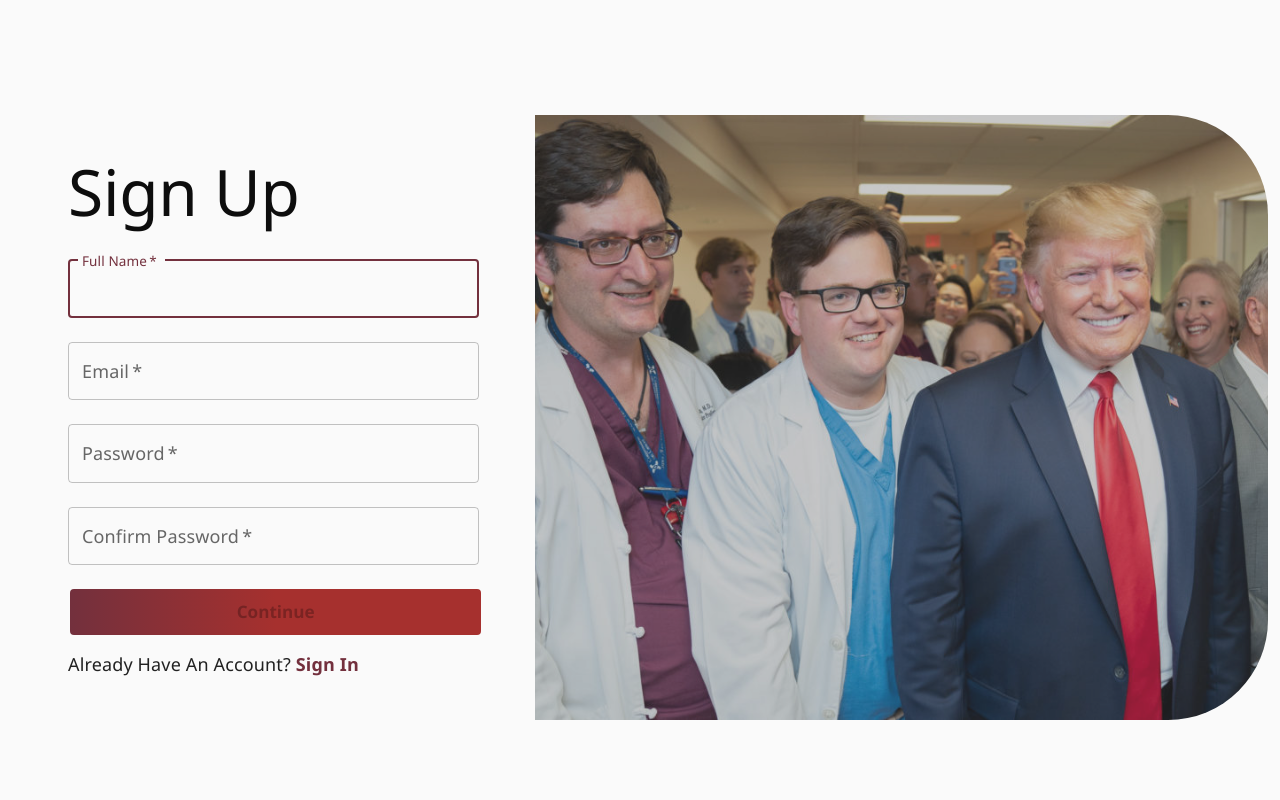
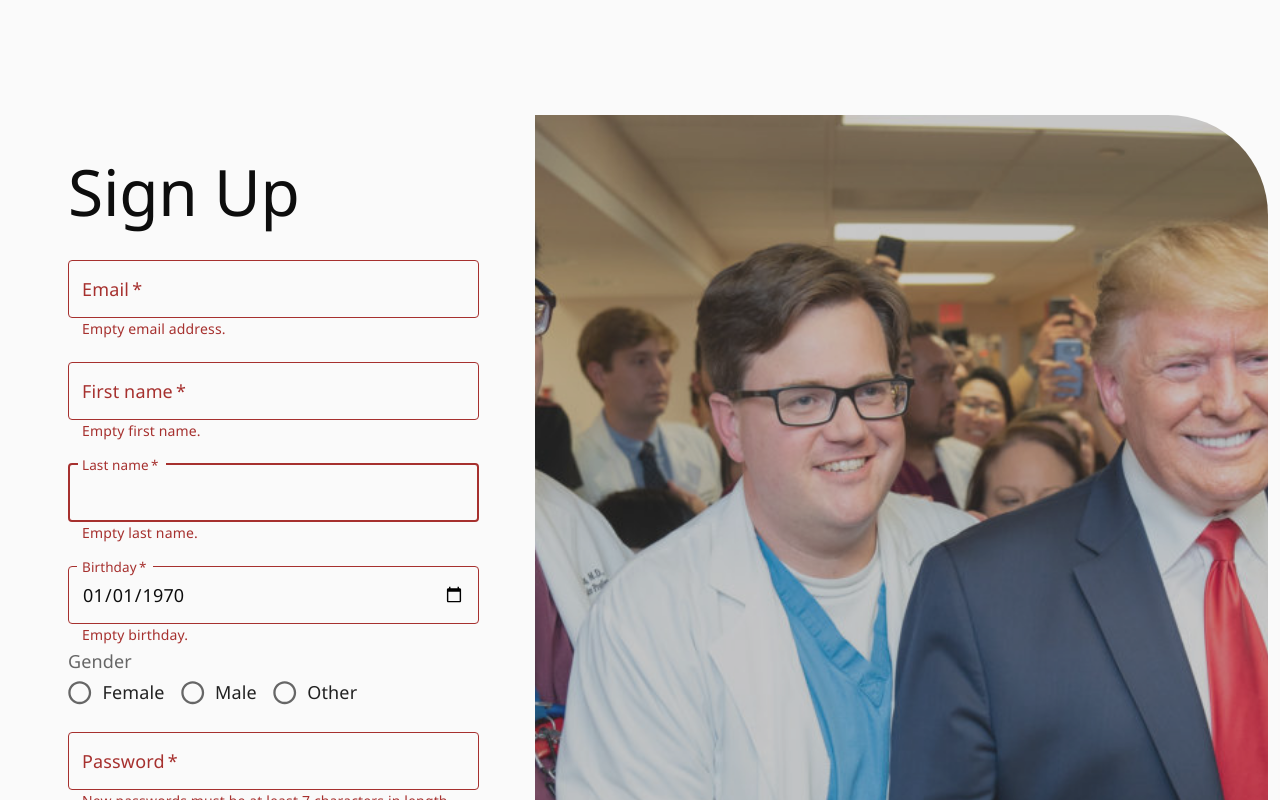
Before and after one commit to Healer94128/react-medicalApp, a React (Create React App) app: page /register in a window 1280 px wide. Shown: the top 800 px of the page. Built offline with nearby package versions, Linux system fonts and the light colour scheme; no server answers.

Commit message:
register extra data for users - Firstname, lastname, birthday and gender. - Having trouble with gender radio buttons that need to be fixed.

```diff
--- a/src/Services/firebase.js
+++ b/src/Services/firebase.js
@@ -15,7 +15,7 @@ firebase.initializeApp(config);
 
 export default firebase;
 
-export const database = firebase.database();
+export const database = firebase.database;
 export const auth = firebase.auth;
 export const storage = firebase.storage();
 export const messaging = firebase.messaging();
--- a/src/Views/RegisterPage.js
+++ b/src/Views/RegisterPage.js
@@ -8,6 +8,11 @@ import {
   Typography,
   Collapse,
   IconButton,
+  Radio,
+  RadioGroup,
+  FormControlLabel,
+  FormControl,
+  FormLabel
 } from "@material-ui/core";
 import CloseIcon from "@material-ui/icons/Close";
 import { Alert } from "@material-ui/lab";
@@ -41,26 +46,43 @@ export default function RegisterPage() {
 
   const [registerError, setRegisterError] = React.useState(null);
 
-  const nameRef = React.useRef("");
+  const firstNameRef = React.useRef("");
+  const lastNameRef = React.useRef("");
+  const birthdayRef = React.useRef("");
+  const genderRef = React.useRef("");
   const emailRef = React.useRef("");
   const passwordRef = React.useRef("");
   const confirmPasswordRef = React.useRef("");
 
-  const handleSignUpClick = (event) => {
+  const handleLoginClick = (event) => {
     event.preventDefault();
-
     history.push("/login");
   };
 
   const validateFields = () => {
-    const name = nameRef.current.value;
+    const firstName = firstNameRef.current.value;
+    const lastName = lastNameRef.current.value;
+    const birthday = birthdayRef.current.value;
+    const gender = genderRef.current.value;
     const email = emailRef.current.value;
     const password = passwordRef.current.value;
     const confirmPassword = confirmPasswordRef.current.value;
     const newErrors = {};
 
-    if (!name || !name.length) {
-      newErrors.name = "Empty name.";
+    if (!firstName || !firstName.length) {
+      newErrors.firstName = "Empty first name.";
+    }
+
+    if (!lastName || !lastName.length) {
+      newErrors.lastName = "Empty last name.";
+    }
+
+    if (!birthday || !birthday.length) {
+      newErrors.birthday = "Empty birthday.";
+    }
+
+    if (!gender || !birthday.gender) {
+      newErrors.gender = "Empty gender.";
     }
 
     if (!validateEmail(email)) {
@@ -83,44 +105,64 @@ export default function RegisterPage() {
     ) {
       newErrors.confirmPassword = "Passwords do not match.";
     }
-
     setErrors(newErrors);
   };
 
   const getValues = () => {
-    const name = nameRef.current.value;
+    const firstName = firstNameRef.current.value;
+    const lastName = lastNameRef.current.value;
+    const birthday = birthdayRef.current.value;
+    const gender = genderRef.current.value;
     const email = emailRef.current.value;
     const password = passwordRef.current.value;
     const confirmPassword = confirmPasswordRef.current.value;
 
-    return { name, email, password, confirmPassword };
+    return { firstName, lastName, email, password, confirmPassword, birthday, gender };
   };
 
   const isValid = () => {
-    const { name, email, password, confirmPassword } = getValues();
+    const { firstName, lastName, email, password, confirmPassword, birthday, gender } = getValues();
     return Boolean(
-      !errors.name &&
-        !errors.email &&
-        !errors.password &&
-        !errors.confirmPassword &&
-        name &&
-        email &&
-        password &&
-        confirmPassword
+      !errors.firstName &&
+      !errors.lastName &&
+      !errors.email &&
+      !errors.password &&
+      !errors.confirmPassword &&
+      !errors.birthday &&
+      !errors.gender &&
+      firstName &&
+      lastName &&
+      email &&
+      password &&
+      confirmPassword &&
+      birthday &&
+      gender
     );
   };
 
   const handleSubmit = async (event) => {
     event.preventDefault();
-    const { email, password, name } = getValues();
+    const { email, password, firstName, lastName, birthday, gender } = getValues();
 
     try {
       await auth().createUserWithEmailAndPassword(email, password);
-      // add users name to database
+      // add users displayname
       await auth().currentUser.updateProfile({
-        displayName: name
+        displayName: firstName
       });
-      history.replace("/dashboard");
+
+      // store other user data in database
+      const userId = auth().currentUser.uid;
+      console.log(userId)
+      await database().ref('users/' + userId).set({
+        firstName: firstName,
+        lastName: lastName,
+        email: email,
+        birthday: birthday,
+        gender: ""
+      });
+
+      history.push("/dashboard");
     } catch (error) {
       setRegisterError(error.message);
     }
@@ -150,22 +192,6 @@ export default function RegisterPage() {
           </Alert>
         </Collapse>
         <TextField
-          inputRef={nameRef}
-          error={Boolean(errors.name)}
-          helperText={errors.name}
-          variant="outlined"
-          margin="normal"
-          required
-          fullWidth
-          id="name"
-          label="Full Name"
-          name="name"
-          autoComplete="name"
-          onBlur={validateFields}
-          onChange={validateFields}
-          autoFocus
-        />
-        <TextField
           inputRef={emailRef}
           error={Boolean(errors.email)}
           helperText={errors.email}
@@ -180,6 +206,66 @@ export default function RegisterPage() {
           onBlur={validateFields}
           onChange={validateFields}
         />
+        <TextField
+          inputRef={firstNameRef}
+          error={Boolean(errors.firstName)}
+          helperText={errors.firstName}
+          variant="outlined"
+          margin="normal"
+          required
+          fullWidth
+          id="firstName"
+          label="First name"
+          name="firstName"
+          autoComplete="firstName"
+          onBlur={validateFields}
+          onChange={validateFields}
+          autoFocus
+        />
+        <TextField
+          inputRef={lastNameRef}
+          error={Boolean(errors.lastName)}
+          helperText={errors.lastName}
+          variant="outlined"
+          margin="normal"
+          required
+          fullWidth
+          id="lastName"
+          label="Last name"
+          name="lastName"
+          autoComplete="lastName"
+          onBlur={validateFields}
+          onChange={validateFields}
+          autoFocus
+        />
+        <TextField
+          inputRef={birthdayRef}
+          error={Boolean(errors.birthday)}
+          helperText={errors.birthday}
+          variant="outlined"
+          margin="normal"
+          required
+          id="date"
+          label="Birthday"
+          type="date"
+          name="birthday"
+          onBlur={validateFields}
+          onChange={validateFields}
+          format="dd/MM/yyyy"
+          className={classes.textField}
+          defaultValue="1970-01-01"
+          fullWidth
+          autofocus
+        />
+        {/* I need help here to get the radio button working*/}
+        <FormControl component="fieldset">
+          <FormLabel component="legend">Gender</FormLabel>
+          <RadioGroup aria-label="gender" name="gender" row required>
+            <FormControlLabel value="female" control={<Radio />} label="Female" />
+            <FormControlLabel value="male" control={<Radio />} label="Male" />
+            <FormControlLabel value="other" control={<Radio />} label="Other" />
+          </RadioGroup>
+        </FormControl>
         <TextField
           inputRef={passwordRef}
           error={Boolean(errors.password)}
@@ -223,7 +309,7 @@ export default function RegisterPage() {
               <Link
                 className={classes.link}
                 href="#"
-                onClick={handleSignUpClick}
+                onClick={handleLoginClick}
               >
                 Sign In
               </Link>
@@ -231,6 +317,6 @@ export default function RegisterPage() {
           </Grid>
         </Grid>
       </form>
-    </SideLayout>
+    </SideLayout >
   );
 }
```
